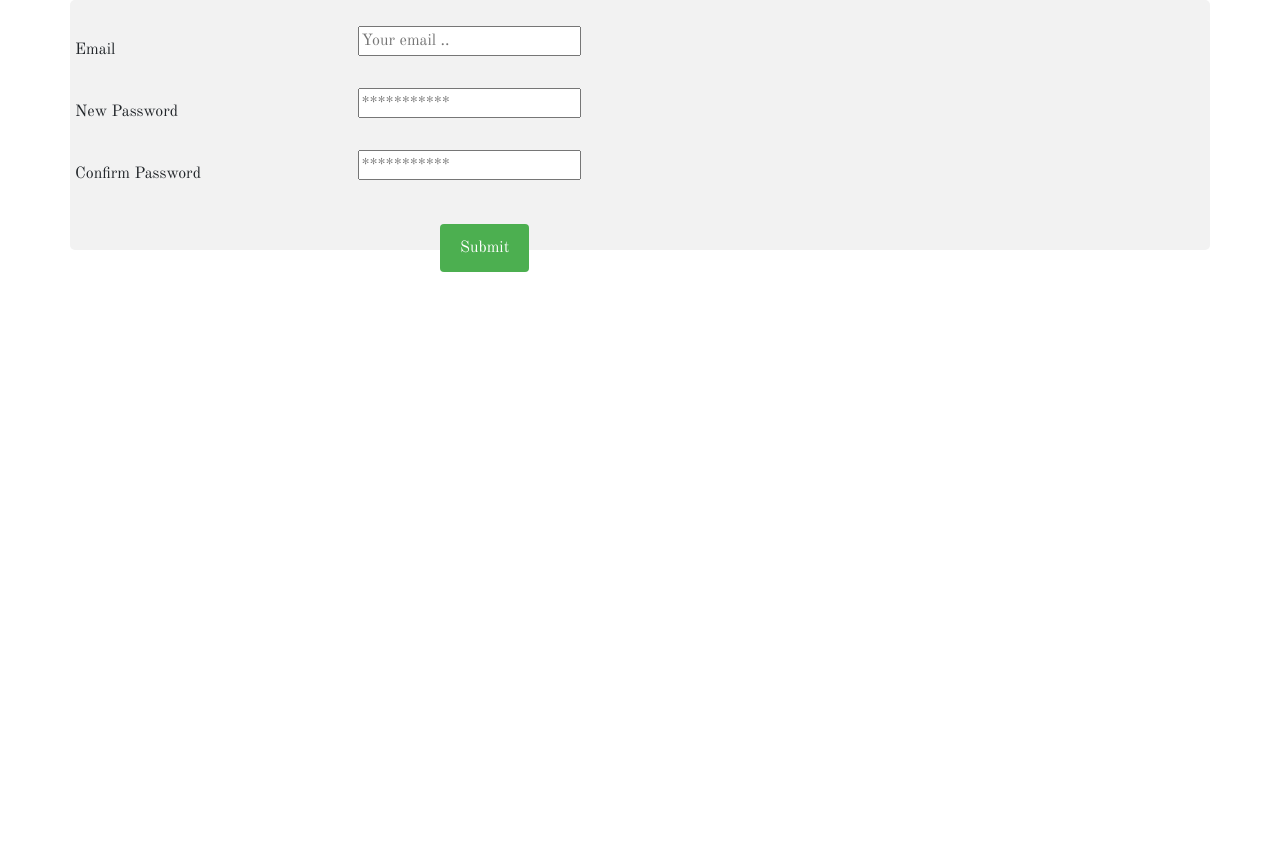
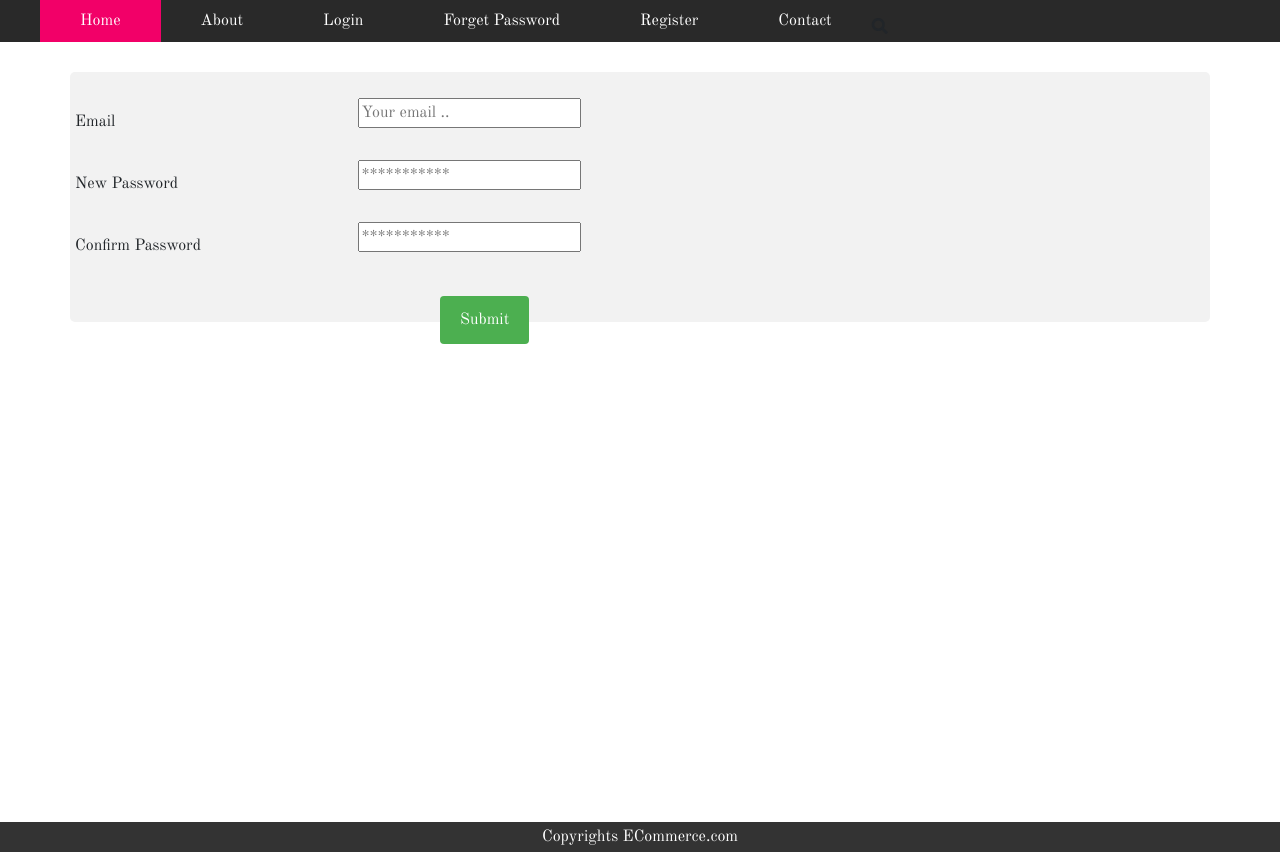
Before and after one commit to faheemmalik007/project, a PHP site: page /forget-password.html in a window 1280 px wide. Before the commit the page ends 272 px from the top, so only its background shows below. Run offline with PHP 8.4, Linux system fonts and the light colour scheme; some libraries are stand-ins or nearby versions.

Commit message:
more changes in header and footer in forget-password file

```diff
--- a/css/forget-password.css
+++ b/css/forget-password.css
@@ -58,3 +58,66 @@
             display: table;
             clear: both;
         }
+
+.footer {
+    clear: both;
+    float: none;
+    width: 100%;
+    height: 30px;
+    line-height: 30px;
+    color: #fff;
+    background: #333;
+    margin-top:500px;
+    margin-bottom: 0;
+    padding-bottom: 0;
+    bottom: 0;
+    text-align: center;
+
+}
+
+
+/*#wrapper{*/
+/*max-width: max-content;*/
+/*margin: auto;*/
+
+/*}*/
+
+
+.header {
+    clear: both;
+    float: left;
+    width: 100%;
+    background: #292929;
+    height: 42px;
+    margin-top: 0;
+}
+
+.header ul {
+    list-style: none;
+
+}
+.header ul li a{
+    float: left;
+    text-decoration: none;
+    color: white;
+    padding: 0px 40px;
+    height: 42px;
+    line-height: 42px;
+}
+.header #search{
+    float: right;
+    color: white;
+    padding: 0px 40px;
+    height: 42px;
+    line-height: 42px;
+
+}
+
+.header ul li a:hover{
+    background-color:#f20068;
+
+}
+
+.header ul li a.active{
+    background-color:#f20068;
+}
--- a/forget-password.html
+++ b/forget-password.html
@@ -11,6 +11,21 @@
 </head>
 <body>
 
+<div class="wrapper">
+    <div class="header">
+        <ul>
+            <li><a class="active" href="#home">Home </a></li>
+            <li><a  href="About-us.html">About</a></li>
+            <li><a  href="login.html">Login</a></li>
+            <li><a  href="forget-password.html">Forget Password</a></li>
+            <li><a  href="register.html">Register</a></li>
+            <li><a  href="Contact-us.html">Contact </a></li>
+        </ul>
+        <div class="search"><i class="fas fa-search"></i></div>
+    </div>
+    <br>
+    <br>
+    <br>
 <div class="container">
     <form>
 
@@ -46,5 +61,10 @@
         </div>
     </form>
 </div>
+
+    <div class="footer">
+        Copyrights ECommerce.com
+    </div>
+
 </body>
 </html>
```
